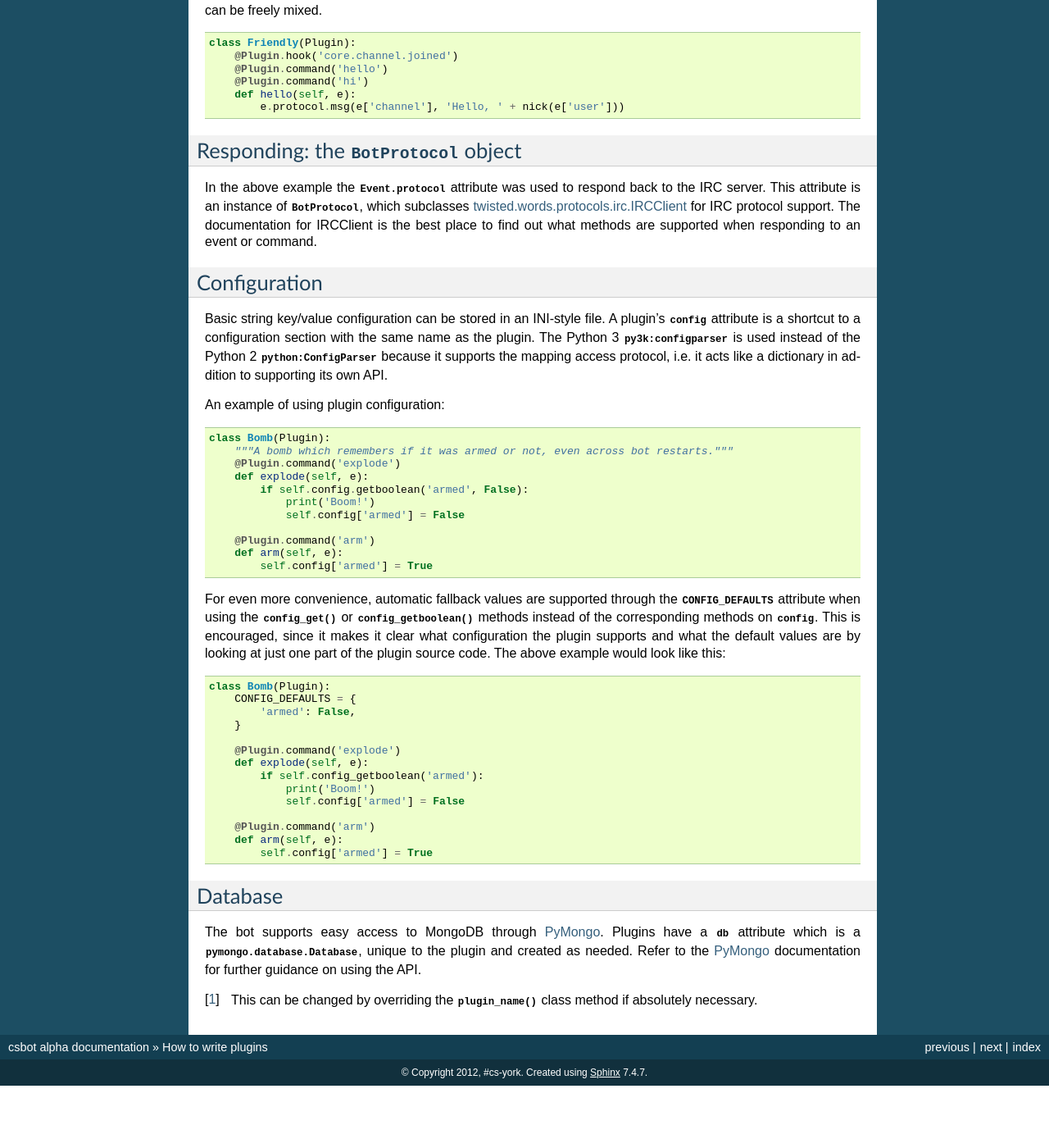
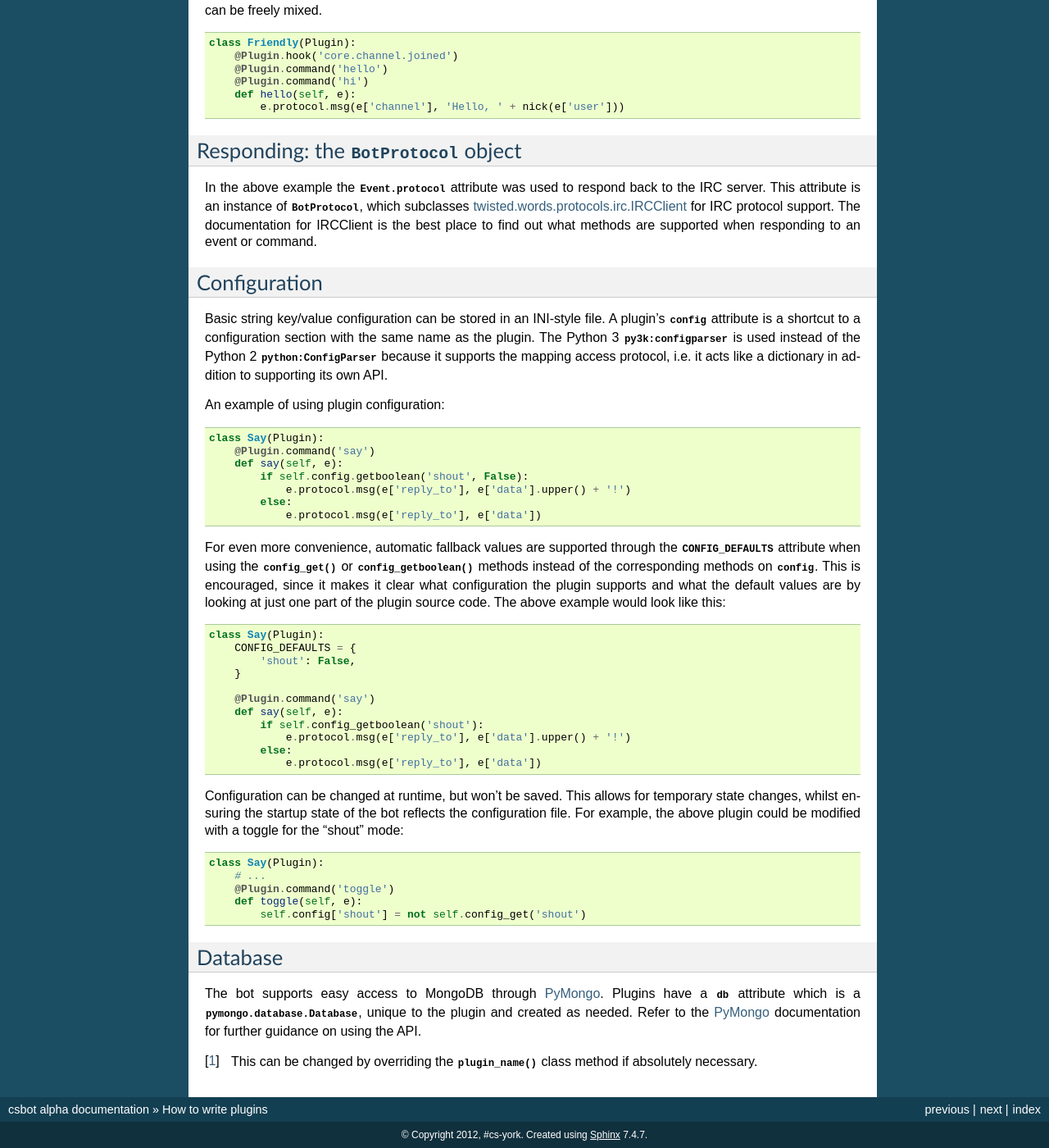
Before and after one commit to HackSoc/csbot, a Sphinx documentation site: the page built from doc/writing-plugins.rst, in a window 1280 px wide and 1400 px high, scrolled down 1351 px. Shown: the whole window at 82% size. Built offline with Sphinx 7.4.7, drawn with Linux system fonts in a browser that asks for light colours; before the commit the page ends 2675 px from its top, so only the background shows below that.

Commit message:
Disable configuration saving, update documentation example

```diff
--- a/doc/writing-plugins.rst
+++ b/doc/writing-plugins.rst
@@ -110,17 +110,13 @@ dictionary in addition to supporting its own API.
 
 An example of using plugin configuration::
 
-    class Bomb(Plugin):
-        """A bomb which remembers if it was armed or not, even across bot restarts."""
-        @Plugin.command('explode')
-        def explode(self, e):
-            if self.config.getboolean('armed', False):
-                print('Boom!')
-                self.config['armed'] = False
-
-        @Plugin.command('arm')
-        def arm(self, e):
-            self.config['armed'] = True
+    class Say(Plugin):
+        @Plugin.command('say')
+        def say(self, e):
+            if self.config.getboolean('shout', False):
+                e.protocol.msg(e['reply_to'], e['data'].upper() + '!')
+            else:
+                e.protocol.msg(e['reply_to'], e['data'])
 
 For even more convenience, automatic fallback values are supported through the
 :attr:`~.Plugin.CONFIG_DEFAULTS` attribute when using the :meth:`~.Plugin.config_get` or
@@ -129,21 +125,27 @@ For even more convenience, automatic fallback values are supported through the
 supports and what the default values are by looking at just one part of the plugin source code.  The
 above example would look like this::
 
-    class Bomb(Plugin):
+    class Say(Plugin):
         CONFIG_DEFAULTS = {
-            'armed': False,
+            'shout': False,
         }
 
-        @Plugin.command('explode')
-        def explode(self, e):
-            if self.config_getboolean('armed'):
-                print('Boom!')
-                self.config['armed'] = False
+        @Plugin.command('say')
+        def say(self, e):
+            if self.config_getboolean('shout'):
+                e.protocol.msg(e['reply_to'], e['data'].upper() + '!')
+            else:
+                e.protocol.msg(e['reply_to'], e['data'])
 
-        @Plugin.command('arm')
-        def arm(self, e):
-            self.config['armed'] = True
+Configuration can be changed at runtime, but won't be saved.  This allows for temporary state
+changes, whilst ensuring the startup state of the bot reflects the configuration file.  For example,
+the above plugin could be modified with a toggle for the "shout" mode::
 
+    class Say(Plugin):
+        # ...
+        @Plugin.command('toggle')
+        def toggle(self, e):
+            self.config['shout'] = not self.config_get('shout')
 
 Database
 --------
```
Also changed, not shown: 1 other file.
